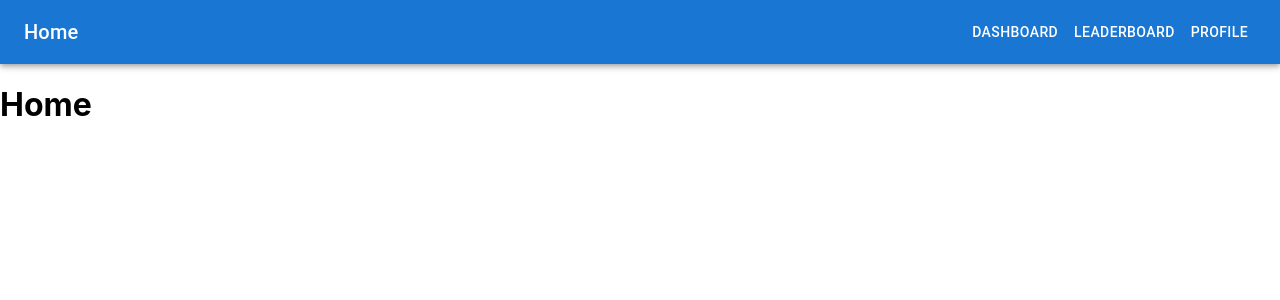
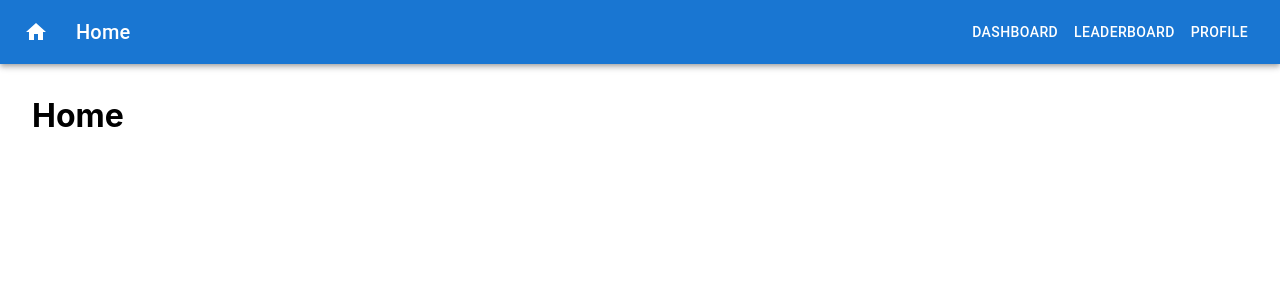
Before and after one commit to yi-fan-song/deCode2021, a React (Create React App) app in the folder app/: page / in a window 1280 px wide. Shown: the top 300 px of the page. Built offline with nearby package versions, Linux system fonts and the light colour scheme.

Commit message:
fixed spacing

```diff
--- a/app/src/App.tsx
+++ b/app/src/App.tsx
@@ -11,8 +11,8 @@ import Box from "@mui/material/Box";
 import Toolbar from "@mui/material/Toolbar";
 import Typography from "@mui/material/Typography";
 import Button from "@mui/material/Button";
-// import IconButton from "@mui/material/IconButton";
-// import MenuIcon from "@mui/icons-material/Menu";
+import IconButton from "@mui/material/IconButton";
+import HomeIcon from "@mui/icons-material/Home";
 
 import Home from "./components/home";
 import Dashboard from "./components/dashboard";
@@ -25,19 +25,19 @@ import { app, analytics } from "./firebase";
 const App = () => {
   return (
     <Router>
-      <div>
         <Box sx={{ flexGrow: 1 }}>
           <AppBar position="static">
             <Toolbar>
-              {/* <IconButton
+              <IconButton
                 size="large"
                 edge="start"
                 color="inherit"
                 aria-label="menu"
                 sx={{ mr: 2 }}
+                href="/"
               >
-                <MenuIcon />
-              </IconButton> */}
+                <HomeIcon />
+              </IconButton>
               <Typography variant="h6" component="div" sx={{ flexGrow: 1 }}>
                 <Switch>
                   <Route path="/dashboard">Dashboard</Route>
@@ -49,7 +49,7 @@ const App = () => {
               <Button color="inherit" href="/dashboard">
                 Dashboard
               </Button>
-              <Button color="inherit" href="/Leaderboard">
+              <Button color="inherit" href="/leaderboard">
                 Leaderboard
               </Button>
               <Button color="inherit" href="/Profile">
@@ -58,7 +58,7 @@ const App = () => {
             </Toolbar>
           </AppBar>
         </Box>
-
+        <Box sx={{ m: 4 }}>
           <Switch>
             <Route path="/dashboard">
               <Dashboard />
@@ -73,7 +73,7 @@ const App = () => {
               <Home />
             </Route>
           </Switch>
-      </div>
+        </Box>
     </Router>
   );
 };
```
Lines whose indentation alone changed are shown as unchanged.
